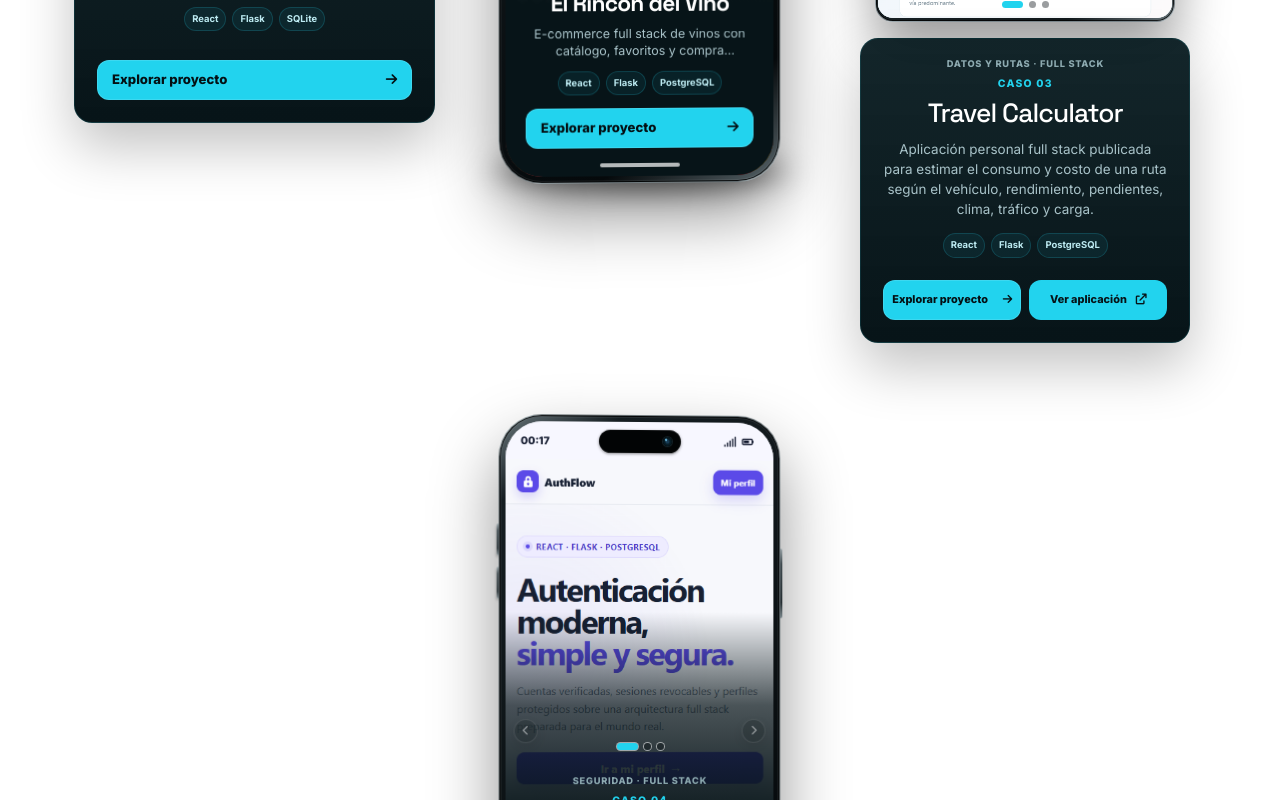
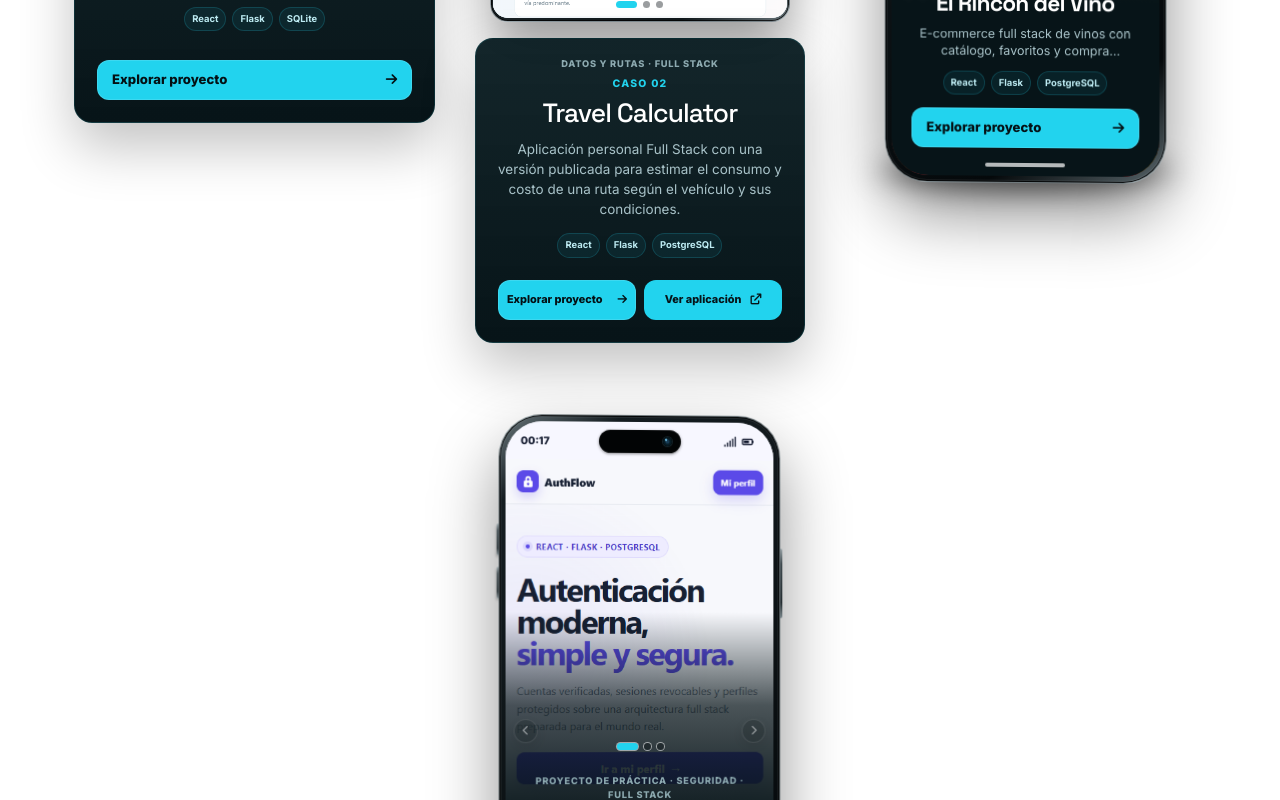
Before and after one commit to JorgeOteiza/JorgeOteiza.github.io, a React (Create React App) app: page / in a window 1280 px wide. Shown: the part 1520-2320 px from the top of the page. Built offline with nearby package versions, Linux system fonts and the light colour scheme.

Commit message:
Refresh portfolio content and resume
Co-authored-by: Copilot <223556219+Copilot@users.noreply.github.com>

```diff
--- a/public/index.html
+++ b/public/index.html
@@ -7,15 +7,17 @@
     <meta name="theme-color" content="#071014" />
     <meta
       name="description"
-      content="Portafolio de Jorge Oteiza, desarrollador full stack. Aplicaciones con React, Python, Flask y FastAPI, desde la interfaz hasta los datos y el despliegue."
+      content="Portafolio de Jorge Oteiza, Full Stack Developer Junior. Proyectos con React, TypeScript, Python, Flask, APIs REST y bases de datos."
     />
     <meta name="author" content="Jorge Oteiza" />
+    <link rel="canonical" href="https://jorgeoteiza.github.io/" />
     <meta property="og:type" content="website" />
     <meta property="og:locale" content="es_CL" />
-    <meta property="og:title" content="Jorge Oteiza | Desarrollador Full Stack" />
+    <meta property="og:url" content="https://jorgeoteiza.github.io/" />
+    <meta property="og:title" content="Jorge Oteiza | Full Stack Developer Junior" />
     <meta
       property="og:description"
-      content="Aplicaciones para negocios reales, APIs REST y administración remota. Conoce mis proyectos con React, Python, Flask y FastAPI."
+      content="Proyectos personales, un sistema para un negocio familiar real y trabajo colaborativo con React, TypeScript, Python y Flask."
     />
     <meta
       property="og:image"
@@ -25,7 +27,7 @@
     <meta property="og:image:height" content="630" />
     <meta
       property="og:image:alt"
-      content="Jorge Oteiza, Full Stack Developer"
+      content="Jorge Oteiza, Full Stack Developer Junior"
     />
     <meta name="twitter:card" content="summary_large_image" />
     <meta
@@ -34,7 +36,7 @@
     />
     <meta
       name="twitter:image:alt"
-      content="Jorge Oteiza, Full Stack Developer"
+      content="Jorge Oteiza, Full Stack Developer Junior"
     />
     <link rel="preconnect" href="https://fonts.googleapis.com" />
     <link rel="preconnect" href="https://fonts.gstatic.com" crossorigin />
@@ -61,7 +63,7 @@
       work correctly both with client-side routing and a non-root public URL.
       Learn how to configure a non-root public URL by running `npm run build`.
     -->
-    <title>Jorge Oteiza | Portfolio Full Stack</title>
+    <title>Jorge Oteiza | Full Stack Developer Junior</title>
   </head>
   <body>
     <noscript>Necesitas habilitar JavaScript para ver este portafolio.</noscript>
--- a/src/components/Home.js
+++ b/src/components/Home.js
@@ -17,7 +17,7 @@ const Home = () => {
             <span aria-hidden="true"></span>
             Disponible para nuevos desafíos
           </span>
-          <p className="hero-kicker">Hola, soy Jorge Oteiza</p>
+          <p className="hero-kicker">Jorge Oteiza · Full Stack Developer Junior</p>
           <h1>
             Desarrollo productos digitales <em>de principio a fin.</em>
           </h1>
--- a/src/components/Proyectos.jsx
+++ b/src/components/Proyectos.jsx
@@ -65,14 +65,6 @@ const iconos = {
   bootstrap: {
     src: "/logoBootstrap.png",
     alt: "Bootstrap",
-  },
-  cloudflare: {
-    src: "https://cdn.simpleicons.org/cloudflare/F38020",
-    alt: "Cloudflare Pages",
-  },
-  googlemaps: {
-    src: "https://cdn.simpleicons.org/googlemaps/4285F4",
-    alt: "Google Maps",
   },
 };
 
@@ -345,7 +337,6 @@ const proyectos = [
       "Solución para un minimarket familiar con POS offline, sincronización y administración web remota.",
     fraseImpacto:
       "La operación sigue en el local; la administración también puede hacerse a distancia.",
-    repo: "https://github.com/JorgeOteiza/minimarket-pos",
     demo: "",
     rol: "Desarrollo full stack independiente para un minimarket familiar: POS local, interfaz, API REST, modelado de datos, respaldos y empaquetado para Windows. Evolución del sistema con sincronización, autenticación de administradoras y despliegue de la administración web remota.",
     enfoque:
@@ -409,9 +400,9 @@ const proyectos = [
     alt: ecommerceMedia[0].alt,
     resumen:
       "E-commerce full stack de vinos con catálogo, favoritos y compra responsive.",
-    repo: "https://github.com/JorgeOteiza/final-project-FT22-g2_sitio.Web_E-Comerce",
+    repo: "https://github.com/JorgeOteiza/Sitio.Web_E-Comerce-wine",
     demo: "",
-    rol: "Proyecto colaborativo desarrollado en equipo durante la formación en 4Geeks Academy.",
+    rol: "Proyecto colaborativo desarrollado junto a un equipo de cuatro personas durante la formación en 4Geeks Academy.",
     enfoque:
       "E-commerce colaborativo realizado durante la formación en 4Geeks Academy para descubrir vinos, filtrar el catálogo, guardar favoritos y completar un flujo de compra desde distintos dispositivos.",
     stack: {
@@ -446,8 +437,6 @@ const proyectos = [
       "postgres",
       "sqlalchemy",
       "jwt",
-      "googlemaps",
-      "cloudflare",
     ],
     tecnologiasTarjeta: ["react", "flask", "postgres"],
   },
@@ -457,27 +446,30 @@ const proyectos = [
     imagen: travelCalculatorTabletMedia[0].src,
     alt: travelCalculatorTabletMedia[0].alt,
     resumen:
-      "Aplicación personal full stack publicada para estimar el consumo y costo de una ruta según el vehículo, rendimiento, pendientes, clima, tráfico y carga.",
+      "Aplicación personal Full Stack con una versión publicada para estimar el consumo y costo de una ruta según el vehículo y sus condiciones.",
     fraseImpacto:
-      "Una estimación de combustible que entiende el vehículo y la ruta completa.",
-    repo: "https://github.com/JorgeOteiza/travel.calculator",
+      "Una estimación de combustible que considera el vehículo y las condiciones de la ruta.",
     demo: "https://travel-calculator-44v.pages.dev/",
     demoLabel: "Ver aplicación",
+    estadoPublicacion:
+      "La demo está publicada en Cloudflare Pages; no todas las mejoras locales descritas están integradas en esa versión.",
     rol: "Desarrollo personal full stack: diseño de interfaz responsive, arquitectura frontend, API REST, modelo de cálculo, integración de servicios externos, persistencia, gestión de sesión y pruebas automatizadas.",
     enfoque:
       "Travel Calculator transforma los datos del vehículo y las condiciones del recorrido en una estimación contextual y explicable, incluso cuando el vehículo no está en el catálogo y se declara manualmente. Permite calcular un viaje como invitado o iniciar sesión para guardarlo en el historial, y además del resultado rápido, permite revisar el consumo por segmento, el perfil de elevación y los factores que modificaron el cálculo.",
     stack: {
-      Frontend: ["React", "JavaScript", "Vite"],
+      Frontend: ["React", "TypeScript", "JavaScript", "Vite"],
       "Backend y datos": [
         "Python",
         "Flask",
         "Flask-Limiter",
         "SQLAlchemy",
         "PostgreSQL",
+        "SQLite",
         "JWT",
       ],
-      "Servicios externos": ["Google Maps", "Open-Meteo"],
-      Pruebas: ["Playwright"],
+      Autenticación: ["JWT", "Google"],
+      "Mapas y servicios externos": ["MapLibre", "LocationIQ", "Open-Meteo"],
+      Pruebas: ["unittest · backend", "Playwright · validaciones funcionales"],
       Infraestructura: [
         "Cloudflare Pages · frontend",
         "Render · backend",
@@ -489,14 +481,14 @@ const proyectos = [
     detalles: [
       "Incorpora factores adicionales a la distancia y al consumo promedio para estimar combustible.",
       "Adapta el rendimiento estándar o informado por el usuario al contexto de la ruta.",
-      "Considera pendientes, elevación, clima, tipo de vía, tráfico horario, pasajeros, carga y estilo de conducción.",
+      "Considera pendientes, elevación, clima, tipo de vía, congestión estimada según el horario, pasajeros, carga y estilo de conducción. No utiliza datos de tráfico en tiempo real.",
       "Permite declarar un vehículo personalizado con marca, modelo, año, combustible y rendimiento cuando no aparece en el catálogo.",
       "Presenta un resumen inmediato y un análisis detallado con gráficos por segmento.",
       "Permite calcular un viaje como invitado, sin crear una cuenta, o iniciar sesión para guardarlo en el historial.",
       "Si la sesión expira durante un cálculo autenticado, cierra sesión de forma segura y reintenta automáticamente como invitado.",
+      "Permite iniciar sesión con Google y guardar los viajes en el historial.",
       "Permite buscar rutas, utilizar la ubicación actual y consultar viajes guardados.",
       "Mantiene un historial autenticado con vistas de cuadrícula y lista.",
-      "Utiliza proveedores gratuitos para clima y elevación y bloquea servicios pagados del backend por defecto.",
       "Persistencia de usuarios e historial de viajes en PostgreSQL mediante SQLAlchemy.",
     ],
     aporteTecnico:
@@ -518,11 +510,11 @@ const proyectos = [
   },
   {
     titulo: "AuthFlow",
-    categoria: "Seguridad · Full stack",
+    categoria: "Proyecto de práctica · Seguridad · Full stack",
     imagen: authflowPhoneMedia[0].src,
     alt: authflowPhoneMedia[0].alt,
     resumen:
-      "Plataforma full stack de autenticación con sesiones JWT en cookies HttpOnly, verificación de correo y gestión segura de cuentas.",
+      "Proyecto de práctica full stack de autenticación con sesiones JWT en cookies HttpOnly, verificación de correo y gestión de cuentas.",
     fraseImpacto:
       "Gestión de cuentas y sesiones, desde el registro hasta la recuperación de acceso.",
     repo: "https://github.com/JorgeOteiza/authflow-react-flask",
@@ -904,7 +896,19 @@ const Proyectos = () => {
   }, [proyectoActivo]);
 
   const mediaSeleccionada = proyectoActivo?.media?.[mediaActiva];
-  const proyectosPrincipales = proyectos.filter((proyecto) => !proyecto.secundario);
+  const ordenProyectosPrincipales = [
+    "Minimarket Manager",
+    "Travel Calculator",
+    "El Rincón del Vino",
+    "AuthFlow",
+  ];
+  const proyectosPrincipales = proyectos
+    .filter((proyecto) => !proyecto.secundario)
+    .sort(
+      (a, b) =>
+        ordenProyectosPrincipales.indexOf(a.titulo) -
+        ordenProyectosPrincipales.indexOf(b.titulo),
+    );
   const proyectosSecundarios = proyectos.filter((proyecto) => proyecto.secundario);
   const mostrarMediaAnterior = () => {
     setMediaActiva((current) => {
@@ -1385,7 +1389,9 @@ const Proyectos = () => {
             <div className="project-modal-content">
               <span className="section-kicker">{proyectoActivo.categoria}</span>
               <h2 id="project-modal-title">{proyectoActivo.titulo}</h2>
+              {(proyectoActivo.repo || proyectoActivo.demo) && (
                 <div className="project-modal-quick-actions">
+                  {proyectoActivo.repo && (
                     <a
                       href={proyectoActivo.repo}
                       className="repositorios-target compact"
@@ -1395,6 +1401,7 @@ const Proyectos = () => {
                       <i className="fa-brands fa-github"></i>
                       <span>Ver repositorio</span>
                     </a>
+                  )}
                   {proyectoActivo.demo && (
                     <a
                       href={proyectoActivo.demo}
@@ -1407,10 +1414,18 @@ const Proyectos = () => {
                     </a>
                   )}
                 </div>
+              )}
               {proyectoActivo.fraseImpacto && (
                 <p className="project-impact-line">{proyectoActivo.fraseImpacto}</p>
               )}
               <p className="project-modal-summary">{proyectoActivo.enfoque}</p>
+
+              {proyectoActivo.estadoPublicacion && (
+                <div className="project-context-block">
+                  <h3>Estado de publicación</h3>
+                  <p>{proyectoActivo.estadoPublicacion}</p>
+                </div>
+              )}
 
               <div className={`project-meta ${proyectoActivo.stack ? "role-only" : ""}`}>
                 <div>
@@ -1473,7 +1488,11 @@ const Proyectos = () => {
                 </div>
               )}
 
+              {(proyectoActivo.repo ||
+                proyectoActivo.demo ||
+                proyectoActivo.apiDocs) && (
                 <div className="project-modal-actions">
+                  {proyectoActivo.repo && (
                     <a
                       href={proyectoActivo.repo}
                       className="repositorios-target"
@@ -1483,6 +1502,7 @@ const Proyectos = () => {
                       <i className="fa-brands fa-github"></i>
                       <span>Ver repositorio</span>
                     </a>
+                  )}
                   {proyectoActivo.demo && (
                     <a
                       href={proyectoActivo.demo}
@@ -1506,6 +1526,7 @@ const Proyectos = () => {
                     </a>
                   )}
                 </div>
+              )}
             </div>
           </section>
         </div>
--- a/src/components/SobreMi.jsx
+++ b/src/components/SobreMi.jsx
@@ -39,7 +39,8 @@ const SobreMi = () => {
           <p>
               También trabajo con autenticación, pruebas automatizadas,
               contenedores y despliegues en producción. Busco incorporarme a un
-              equipo de desarrollo donde pueda aportar, aprender y seguir creciendo.
+              mi primera oportunidad profesional en desarrollo de software, dentro
+              de un equipo donde pueda aportar, aprender y seguir creciendo.
           </p>
           </div>
           <a
--- a/src/components/Tecnologías.jsx
+++ b/src/components/Tecnologías.jsx
@@ -112,6 +112,10 @@ const icons = [
     alt: "FastAPI Logo",
   },
   {
+    src: "https://cdn.simpleicons.org/maplibre/396CB2",
+    alt: "MapLibre Logo",
+  },
+  {
     src: "https://cdn.jsdelivr.net/gh/devicons/devicon@latest/icons/redis/redis-original.svg",
     alt: "Redis Logo",
   },
@@ -136,8 +140,8 @@ const icons = [
     alt: "Cloudflare Pages Logo",
   },
   {
-    src: "https://cdn.simpleicons.org/googlemaps/4285F4",
-    alt: "Google Maps Logo",
+    iconClass: "fa-solid fa-location-dot",
+    alt: "LocationIQ Logo",
   },
   {
     src: "https://cdn.jsdelivr.net/gh/devicons/devicon@latest/icons/vitest/vitest-original.svg",
@@ -191,7 +195,8 @@ const groups = [
       "Docker Logo",
       "Render Logo",
       "Cloudflare Pages Logo",
-      "Google Maps Logo",
+      "MapLibre Logo",
+      "LocationIQ Logo",
       "Redis Logo",
     ],
   },
```
Also changed, not shown: 2 other files (tests, documents, lock files or other folders). Lines whose indentation alone changed are shown as unchanged.
